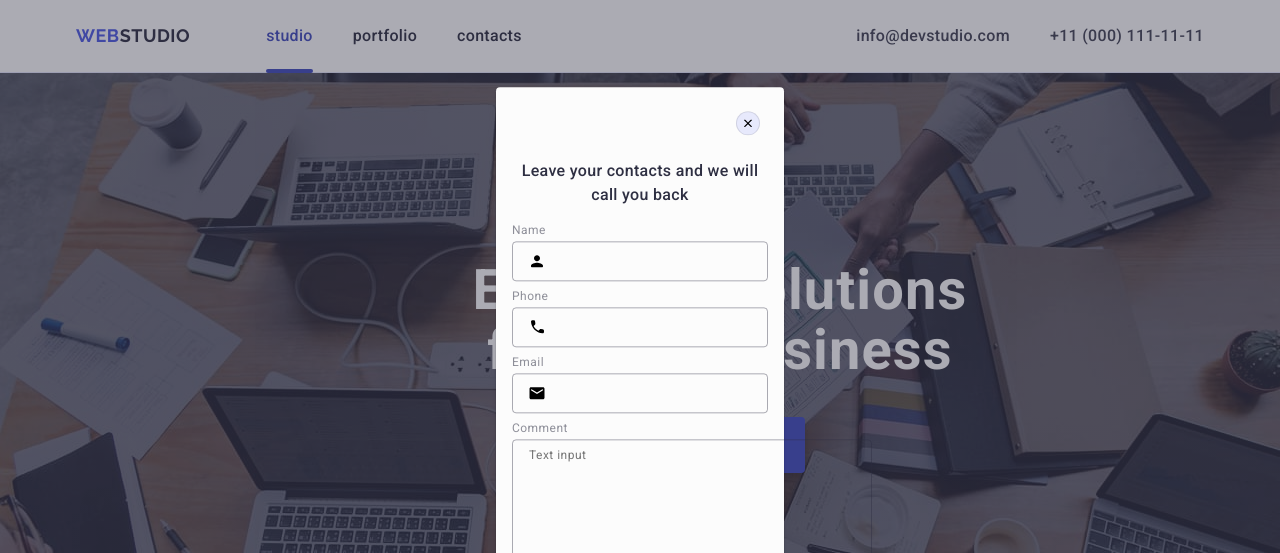
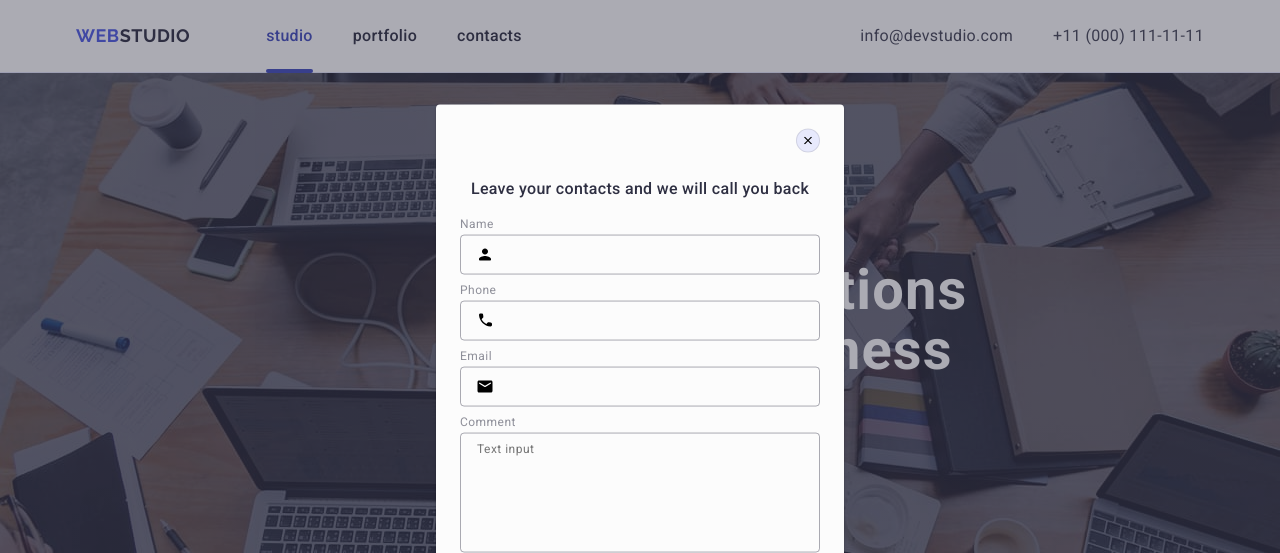
Before and after one commit to Oleksii-Levchenko456/goit-markup-hw-06, a plain HTML site: page index.html in a window 1280 px wide. Both pictures are taken after a click on the button "Order Service". Shown: the top 553 px of the page. Drawn offline with nearby package versions, Linux system fonts and the light colour scheme.

Commit message:
доробив модалку

```diff
--- a/css/styles.css
+++ b/css/styles.css
@@ -70,7 +70,7 @@ p {
 }
 .modal {
   position: absolute;
-  top: 50%;
+  top: 44%;
   left: 50%;
   padding: 72px 16px 16px;
 
@@ -190,7 +190,6 @@ input[type="number"] {
   border: 1px solid rgba(46, 47, 66, 0.4);
   border-radius: 4px;
   outline: transparent;
-  width: 360px;
   height: 120px;
 
   resize: none;
@@ -400,6 +399,7 @@ input[type="number"] {
   .info-item {
     display: block;
     font-size: 12px;
+    font-weight: 400;
     line-height: 1.17;
     letter-spacing: 0.04em;
     color: #434455;
@@ -408,6 +408,12 @@ input[type="number"] {
   .info-item:hover,
   .info-item:focus {
     color: #404bbf;
+  }
+  .modal {
+    top: 50%;
+    width: 408px;
+    min-height: 584px;
+    padding: 72px 24px 24px 24px;
   }
 }
 
@@ -477,6 +483,12 @@ input[type="number"] {
   transition: background-color 250ms cubic-bezier(0.4, 0, 0.2, 1),
     border 250ms cubic-bezier(0.4, 0, 0.2, 1);
 }
+/* .mobile-menu:not(.is-open) {
+  transform: translateX(100%);
+} */
+/* .menu:not(.is-open) {
+  transform: translate(-50%, -50%) scale(1.5);
+} */
 .mobile-menu-nav {
   margin-bottom: auto;
 }
```
